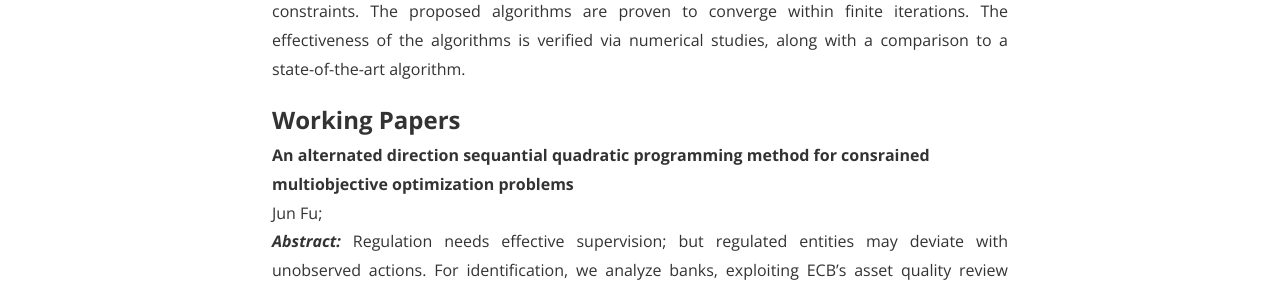
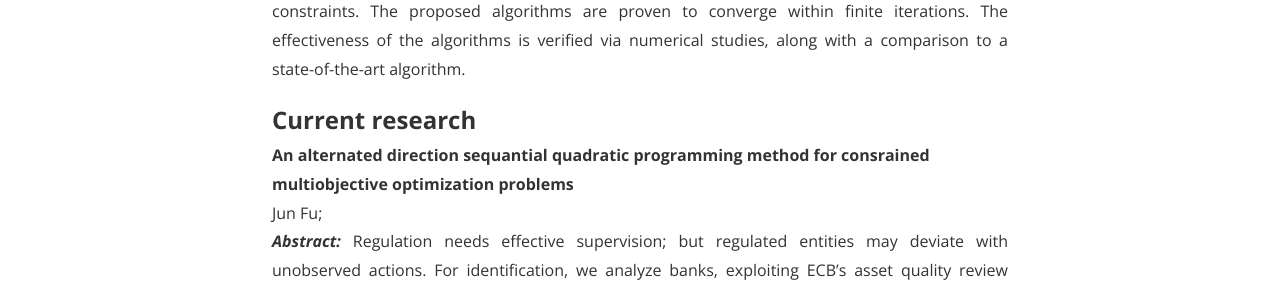
Before and after one commit to zcxy-academic/zcxy-academic.github.io, a Jekyll site: the page built from research.html, in a window 1280 px wide. Shown: the part 669-959 px from the top of the page. Built offline with Jekyll 4.4.1, drawn with Linux system fonts in a browser that asks for light colours; nearby versions of some CDN libraries; comment, search, counter and statistics services are not loaded; a style sheet for code colours, icons or effects is not loaded.

Commit message:
Update research.html

```diff
--- a/research.html
+++ b/research.html
@@ -9,6 +9,6 @@ permalink: /research/
 <p style="text-align:justify"><b><i>Abstract: </i></b>In this article, two algorithms are proposed to solve multiobjective path-constrained dynamic optimization problems. In each algorithm, an adaptive ε -constraint method is employed to solve the multiobjective dynamic optimization problems (MODOPs) with path constraints in two iterative loops. In the outer loop, the adaptive ε -constraint method adaptively adjusts the choice of the parameters ε , which transfers MODOP into a sequence of single-objective dynamic optimization problems (SODOPs) with extra inequality constraints. In the inner loop, two different algorithms are used to solve the single-objective optimization problems. The first algorithm guarantees that the path constraints can be satisfied with any finite prescribed tolerance by replacing path constraints with a finite number of point constraints. Furthermore, the second algorithm guarantees that the path constraints are rigorously satisfied by enforcing the path constraints at a limited number of time points and by restricting the right-hand side of the path constraints. The proposed algorithms are proven to converge within finite iterations. The effectiveness of the algorithms is verified via numerical studies, along with a comparison to a state-of-the-art algorithm. </p>
 
 
-<font size="+2"><strong> Working Papers</strong></font><br>
+<font size="+2"><strong> Current research</strong></font><br>
 <strong>An alternated direction sequantial quadratic programming method for consrained multiobjective optimization problems</strong><br>Jun Fu;<br>
 <p style="text-align:justify"><b><i>Abstract: </i></b>Regulation needs effective supervision; but regulated entities may deviate with unobserved actions. For identification, we analyze banks, exploiting ECB’s asset quality review (AQR) and supervisory security and credit registers. After AQR announcement, reviewed banks reduce riskier securities and credit (also overall securities and credit supply), with largest impact on riskiest securities (not on riskiest credit), and immediate negative spillovers on asset prices and firm-level credit supply. Exposed (unregulated) nonbanks buy the shed risk. AQR drives the results, not the end-of-year. After AQR compliance, reviewed banks reload riskier securities, but not riskier credit, with medium-term negative firm-level real effects via credit. Results suggest banks mask risk in supervisory audits, especially using liquid securities that are easier to trade, with not only short-term spillovers on asset prices and credit supply, but also with medium-term implications for the real economy, holding important implications for policy.</p><br>
```
